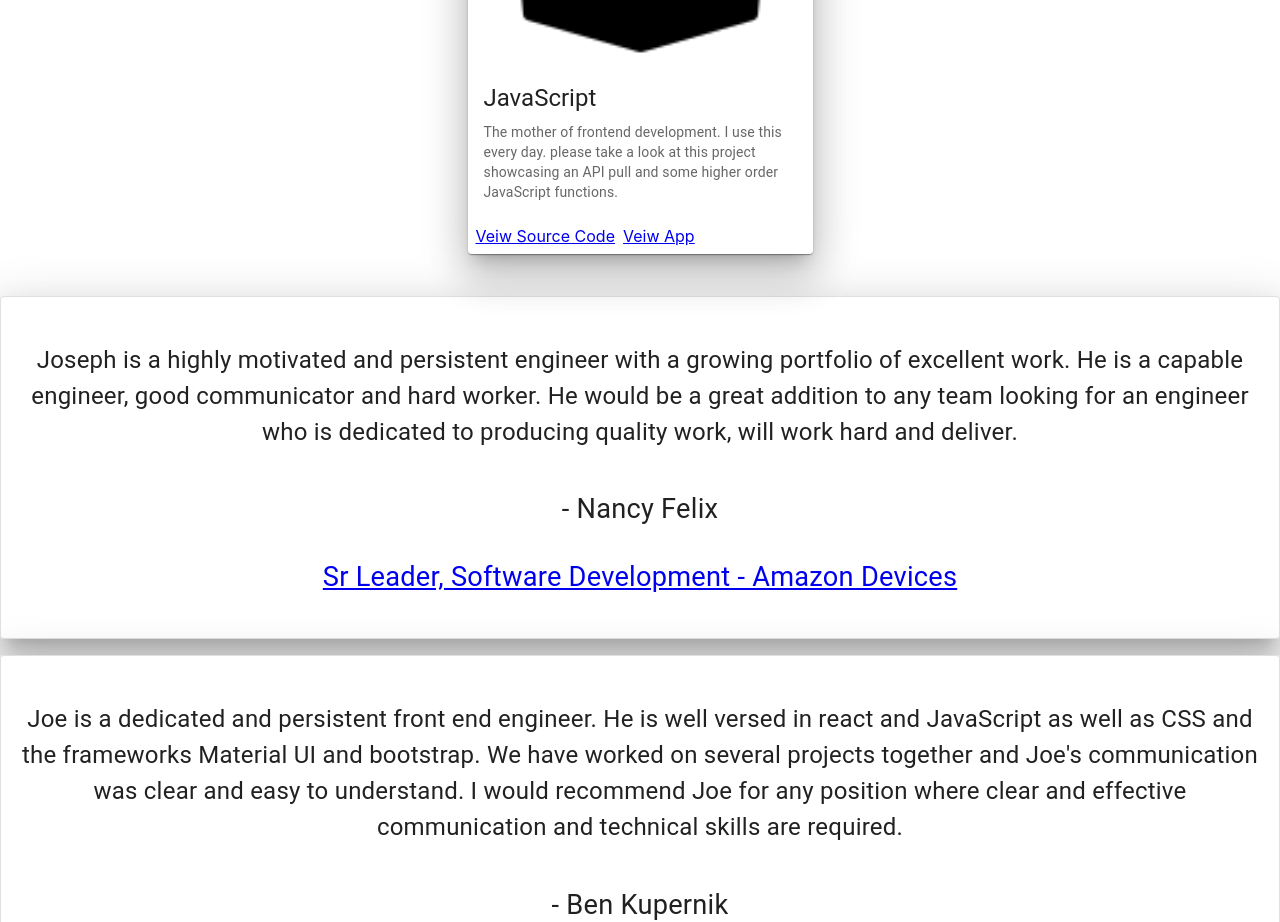
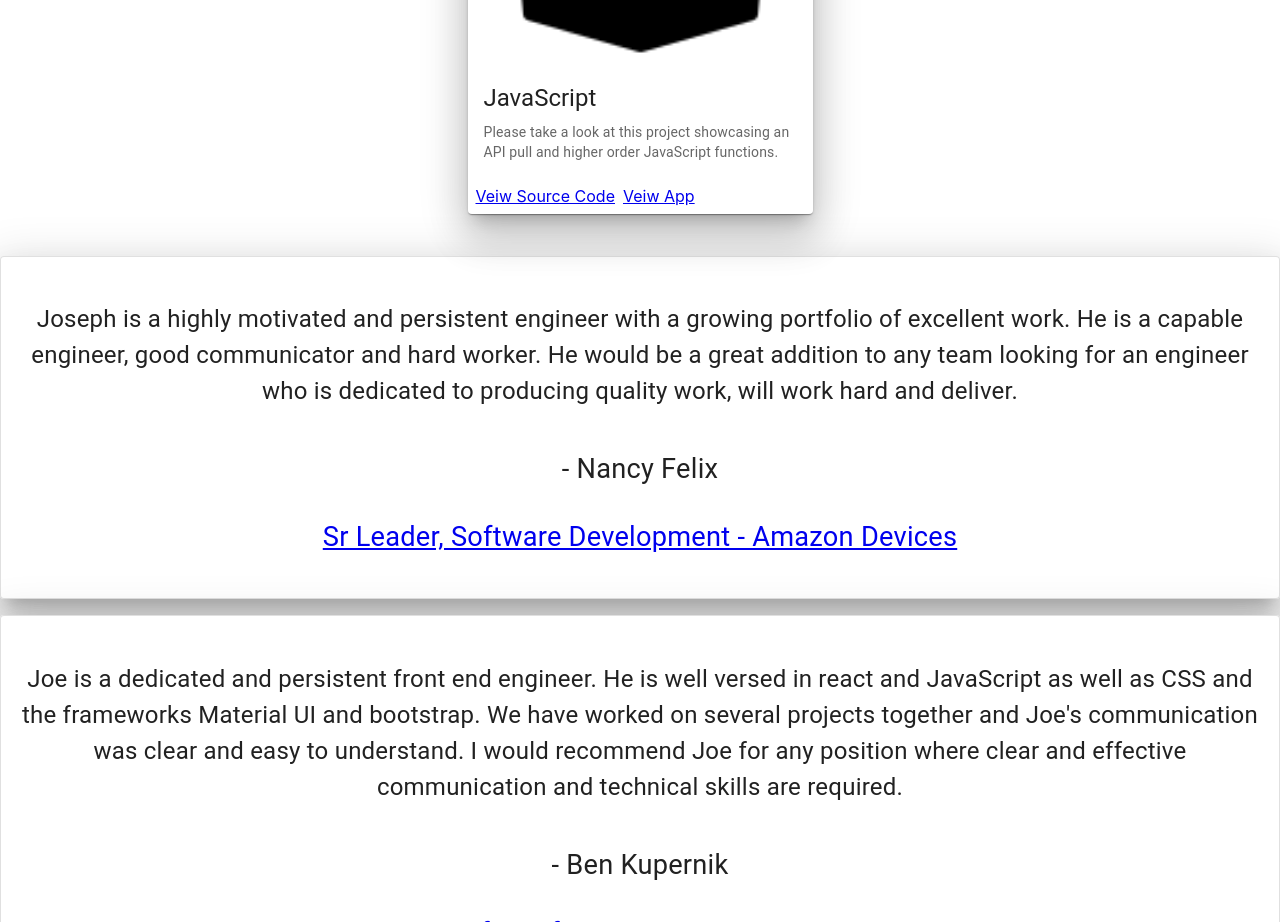
Before and after one commit to joekupernik/HighAlt, a React (Create React App) app: page / in a window 1280 px wide. Shown: the part 1260-2182 px from the top of the page. Built offline with nearby package versions, Linux system fonts and the light colour scheme.

Commit message:
fix box sizing

```diff
--- a/src/App.css
+++ b/src/App.css
@@ -4,3 +4,6 @@
   background-position: center;
   background-size: cover;
 }
+.projectCard {
+    height: 100%;
+}
--- a/src/content.js
+++ b/src/content.js
@@ -19,7 +19,7 @@ function Content() {
 
         <Grid item >
         <Paper elevation="24" sx={{mt: 2, mb: 2}}>
-        <Card sx={{ maxWidth: 345 }}>
+        <Card sx={{ maxWidth: 345 }} className="projectCard">
       <CardMedia
         component="img"
         height="100%"
@@ -42,7 +42,7 @@ function Content() {
         </Grid>
         <Grid  item >
         <Paper elevation="24" sx={{mt: 2, mb: 2}}>
-        <Card sx={{ maxWidth: 345 }}>
+        <Card sx={{ maxWidth: 345 }} >
       <CardMedia
         component="img"
         height="100%"
@@ -65,7 +65,7 @@ function Content() {
         </Grid>
         <Grid  item >
         <Paper elevation="24" sx={{mt: 2, mb: 2}}>
-        <Card sx={{ maxWidth: 345 }}>
+        <Card sx={{ maxWidth: 345 }} >
       <CardMedia
         component="img"
         height="100%"
@@ -100,7 +100,7 @@ function Content() {
         JavaScript
         </Typography>
         <Typography variant="body2" color="text.secondary">
-          The mother of frontend development.  I use this every day. please take a look at this project showcasing an API pull and some higher order JavaScript functions.
+          Please take a look at this project showcasing an API pull and higher order JavaScript functions.
         </Typography>
       </CardContent>
       <CardActions>
```
